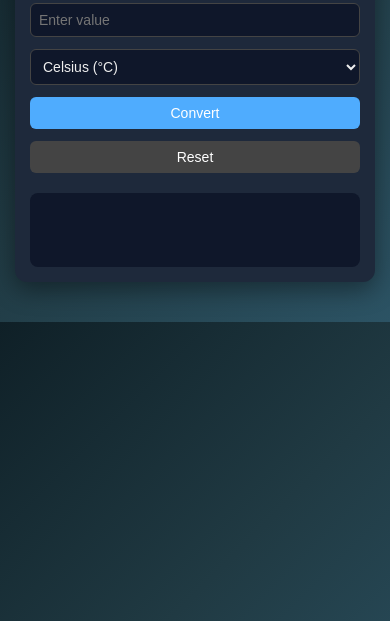
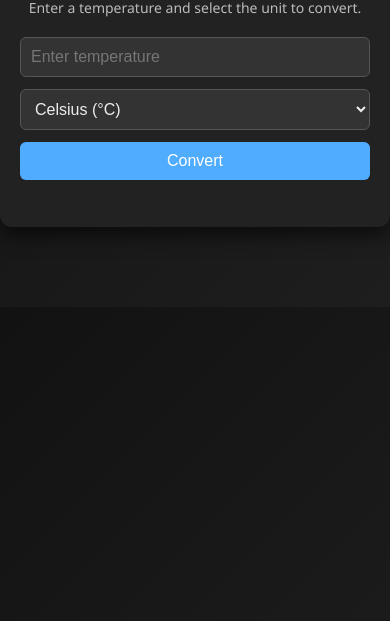
Before and after one commit to astit5121/Portfolio, a plain HTML site: page small-project1.html in a window 390 px wide. Shown: the part 223-844 px from the top of the page. Drawn offline with Linux system fonts and the light colour scheme.

Commit message:
Update small-project1.html

```diff
--- a/small-project1.html
+++ b/small-project1.html
@@ -2,116 +2,112 @@
 <html lang="en">
 <head>
 <meta charset="UTF-8" />
-  <meta name="viewport" content="width=device-width, initial-scale=1.0"/>
+<meta name="viewport" content="width=device-width, initial-scale=1" />
 <title>Temperature Converter</title>
 <style>
   body {
     font-family: 'Segoe UI', sans-serif;
-      background: linear-gradient(135deg, #0f2027, #203a43, #2c5364);
+    background: linear-gradient(135deg, #121212, #1e1e1e);
     color: #eee;
     margin: 0;
     padding: 0;
   }
-
   .container {
     max-width: 400px;
-      background: #1e293b;
+    background: #222;
     margin: 80px auto;
     padding: 20px;
     border-radius: 12px;
-      box-shadow: 0 8px 25px rgba(0,0,0,0.4);
+    box-shadow: 0 8px 20px rgba(0,0,0,0.6);
     text-align: center;
     animation: fadeIn 1s ease-in-out;
+    color: #eee;
   }
-
   h1 {
     margin-bottom: 10px;
-      color: #4facfe;
+    color: #fff;
   }
-
   p {
     color: #bbb;
     font-size: 14px;
   }
-
   .converter-box {
     margin-top: 20px;
     display: flex;
     flex-direction: column;
     gap: 12px;
   }
-
   input, select, button {
     padding: 10px;
     border-radius: 6px;
-      border: 1px solid #444;
+    border: 1px solid #555;
     font-size: 16px;
-      background: #0f172a;
+    background: #333;
     color: #eee;
+    outline: none;
+    transition: background-color 0.3s, border-color 0.3s;
   }
-
   input:focus, select:focus {
     border-color: #4facfe;
-      outline: none;
-      box-shadow: 0 0 6px rgba(79, 172, 254, 0.6);
+    background: #444;
   }
-
   button {
     background: #4facfe;
     color: white;
     border: none;
     cursor: pointer;
-      transition: 0.3s;
   }
-
   button:hover {
     background: #00c6ff;
   }
-
   #result {
-      margin-top: 20px;
+    margin-top: 15px;
     font-weight: bold;
-      font-size: 16px;
-      color: #fff;
-      background: #0f172a;
-      padding: 12px;
-      border-radius: 8px;
-      min-height: 50px;
-      animation: fadeIn 0.5s ease;
+    font-size: 18px;
+    color: #ccc;
   }
-
   @keyframes fadeIn {
     from { opacity: 0; transform: translateY(20px); }
     to { opacity: 1; transform: translateY(0); }
   }
-
-    @media (max-width: 480px) {
-      .container {
-        margin: 40px 15px;
-        padding: 15px;
-      }
-      input, select, button {
-        font-size: 14px;
-        padding: 8px;
-      }
-    }
 </style>
 </head>
 <body>
-
   <div class="container">
-    <h1>🌡 Temperature Converter</h1>
-    <p>Convert between Celsius, Fahrenheit, and Kelvin</p>
-
+    <h1>Temperature Converter</h1>
+    <p>Enter a temperature and select the unit to convert.</p>
     <div class="converter-box">
-      <input type="number" id="temp" placeholder="Enter value">
+      <input type="text" id="temp" placeholder="Enter temperature" />
       <select id="unit">
         <option value="celsius">Celsius (°C)</option>
         <option value="fahrenheit">Fahrenheit (°F)</option>
         <option value="kelvin">Kelvin (K)</option>
       </select>
       <button onclick="convertTemp()">Convert</button>
-      <button onclick="resetConverter()" style="background:#444;">Reset</button>
+      <div id="result"></div>
+    </div>
   </div>
 
-    <div id="result"></div
+  <script>
+    function convertTemp() {
+      let temp = parseFloat(document.getElementById("temp").value);
+      let unit = document.getElementById("unit").value;
+      let result = "";
+
+      if (isNaN(temp)) {
+        result = "❌ Please enter a valid number.";
+      } else {
+        if (unit === "celsius") {
+          result = `${temp}°C = ${(temp * 9/5 + 32).toFixed(2)}°F | ${(temp + 273.15).toFixed(2)}K`;
+        } else if (unit === "fahrenheit") {
+          result = `${temp}°F = ${((temp - 32) * 5/9).toFixed(2)}°C | ${(((temp - 32) * 5/9) + 273.15).toFixed(2)}K`;
+        } else if (unit === "kelvin") {
+          result = `${temp}K = ${(temp - 273.15).toFixed(2)}°C | ${(((temp - 273.15) * 9/5) + 32).toFixed(2)}°F`;
+        }
+      }
+
+      document.getElementById("result").innerHTML = result;
+    }
+  </script>
+</body>
+</html>
```
Lines whose indentation alone changed are shown as unchanged.
